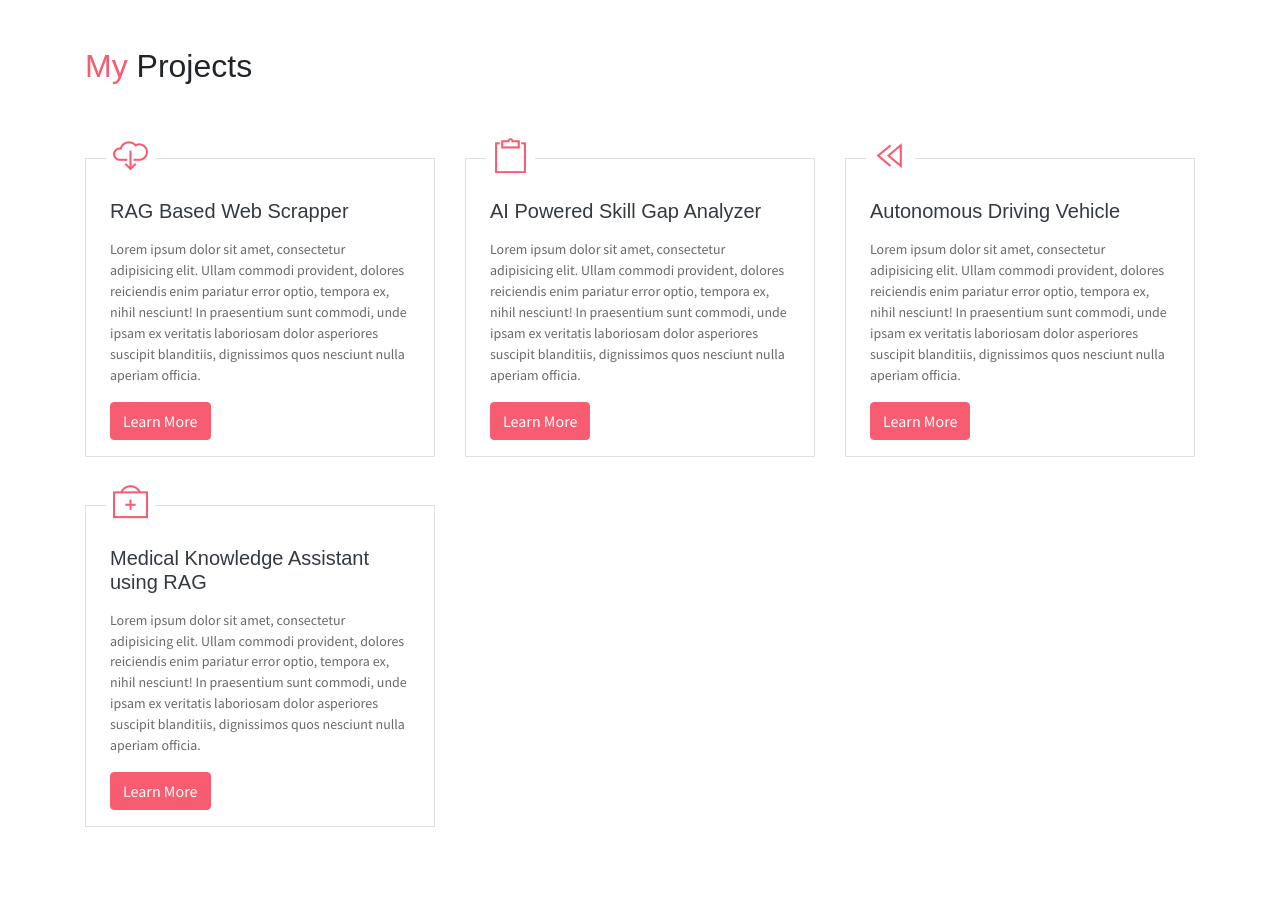
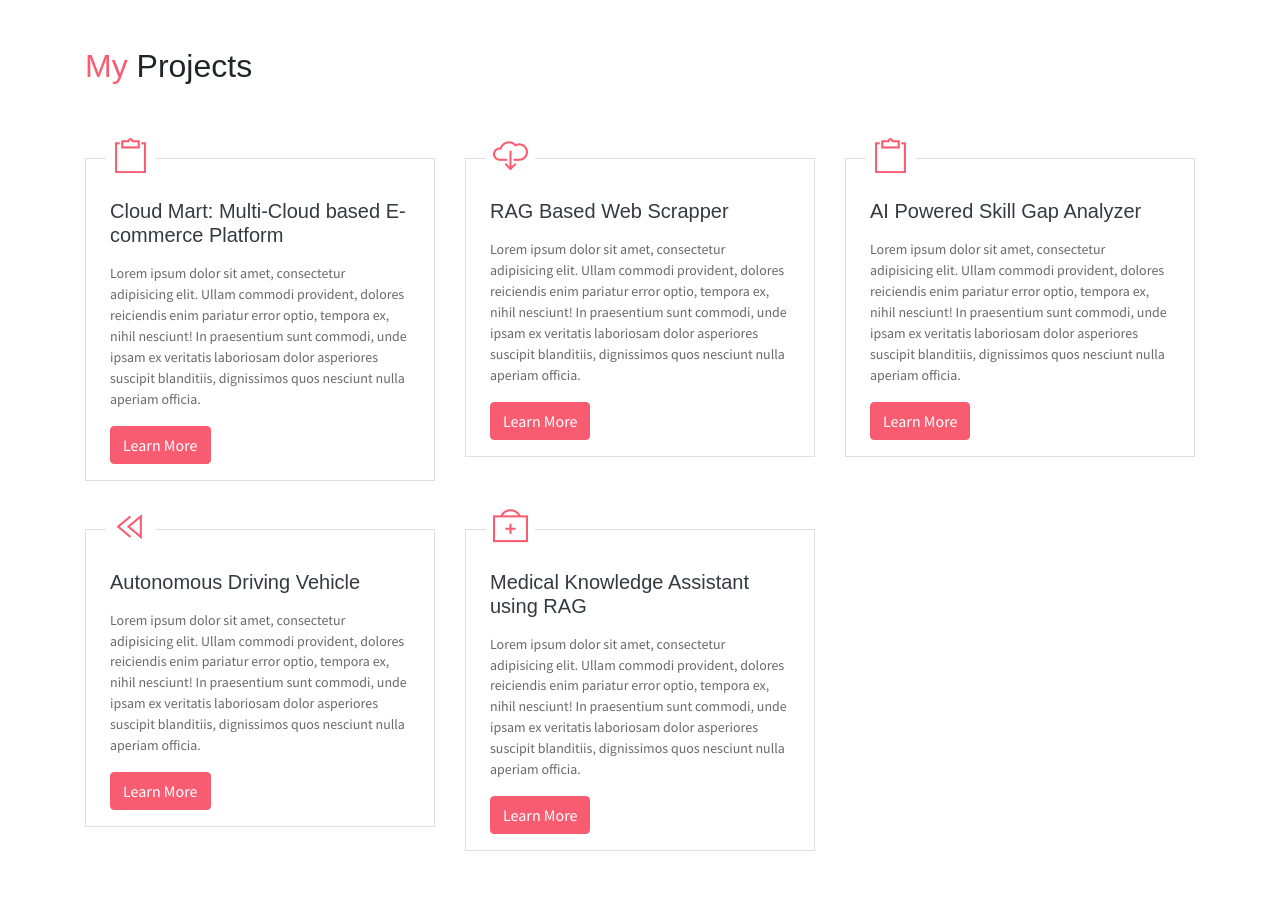
Before and after one commit to harithsya24/profile, a website: page index.html in a window 1280 px wide. Shown: the part 2480-3382 px from the top of the page. Drawn offline with Linux system fonts and the light colour scheme; some packages are replaced by stand-ins of ours.

Commit message:
Syntax corrected

```diff
--- a/index.html
+++ b/index.html
@@ -276,6 +276,18 @@
         <div class="container">
             <h2 class="mb-5 pb-4"><span class="text-danger">My</span> Projects</h2>
             <div class="row">
+                <div class="col-md-4 col-sm-6">
+                    <div class="card mb-5">
+                    <div class="card-header has-icon">
+                            <i class="ti-clipboard text-danger" aria-hidden="true"></i>
+                        </div>
+                        <div class="card-body px-4 py-3">
+                            <h5 class="mb-3 card-title text-dark">Cloud Mart: Multi-Cloud based E-commerce Platform</h5>
+                            <P class="subtitle">Lorem ipsum dolor sit amet, consectetur adipisicing elit. Ullam commodi provident, dolores reiciendis enim pariatur error optio, tempora ex, nihil nesciunt! In praesentium sunt commodi, unde ipsam ex veritatis laboriosam dolor asperiores suscipit blanditiis, dignissimos quos nesciunt nulla aperiam officia.</P>
+                            <a href="https://github.com/harithsya24/cloud-mart" class="btn btn-primary" target="_blank">Learn More</a>
+                        </div>
+                    </div>
+                </div>
                 <div class="col-md-4 col-sm-6">
                     <div class="card mb-5">
                         <div class="card-header has-icon">
```
